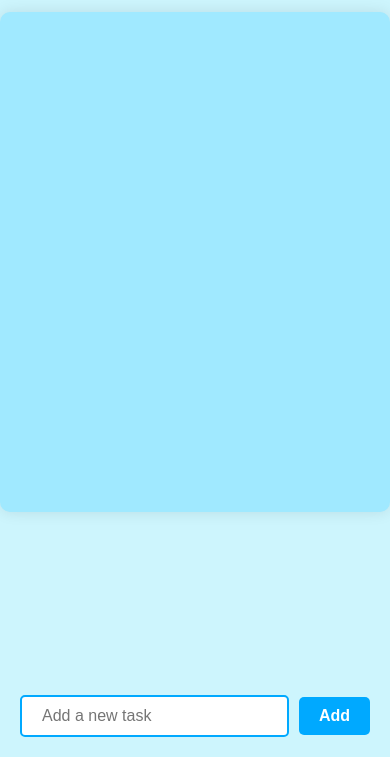
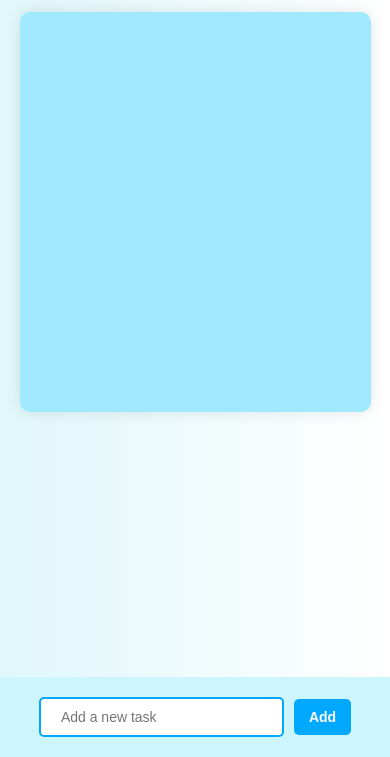
Before and after one commit to siddhikharde/to-do-app, a plain HTML site: page index.html in a window 390 px wide. Shown: the part 87-844 px from the top of the page. Drawn offline with Linux system fonts and the light colour scheme.

Commit message:
media query added

```diff
--- a/style.css
+++ b/style.css
@@ -12,11 +12,11 @@ body{
     margin: 0;
     padding: 0;
     font-family: Arial, Helvetica, sans-serif;
-    background-color: #CDF5FD;
+    background: linear-gradient(to right, #e0f7fa, #ffffff);
 }
 .container{
     max-width: 700px; ;
-    height: 500px;
+    height: 450px;
     overflow-y: auto;
     margin: 20px auto;
     padding: 30px;
@@ -25,10 +25,11 @@ body{
     box-shadow: 0 0 15px rgba(0, 0, 0, 0.1);
 }
 .task-items{
-    background-color: #00A9FF;
-    color: black;
+    background-color: white;
+    color: #333;
     padding: 15px 20px;
     border-radius: 5px;
+     border-bottom: 2px solid #00A9FF;
     margin: 10px 0;
     display: flex;
     justify-content: space-between;
@@ -62,6 +63,7 @@ body{
     width: 500px;
     padding: 10px 20px;
     border: 2px solid #00A9FF;
+
     border-radius: 5px;
     font-size: 16px;
     outline: none;
@@ -69,7 +71,7 @@ body{
 .add-button{
     padding: 10px 20px;
     margin-left: 10px;
-    background-color: #00A9FF;
+    background-color:#00A9FF;
     color: white;
     border: none;
     border-radius: 5px;
@@ -77,3 +79,18 @@ body{
     font-size: 16px;
     font-weight: 600;
 }
+@media screen and (max-width: 600px) {
+    .container {
+        width: 90%;
+        height: 400px;
+        padding: 20px;
+    }
+    .task-input {
+        width: 70%;
+        font-size: 14px;
+    }
+    .add-button {
+        padding: 10px 15px;
+        font-size: 14px;
+    }
+}
```
Also changed, not shown: bin.png (added).
